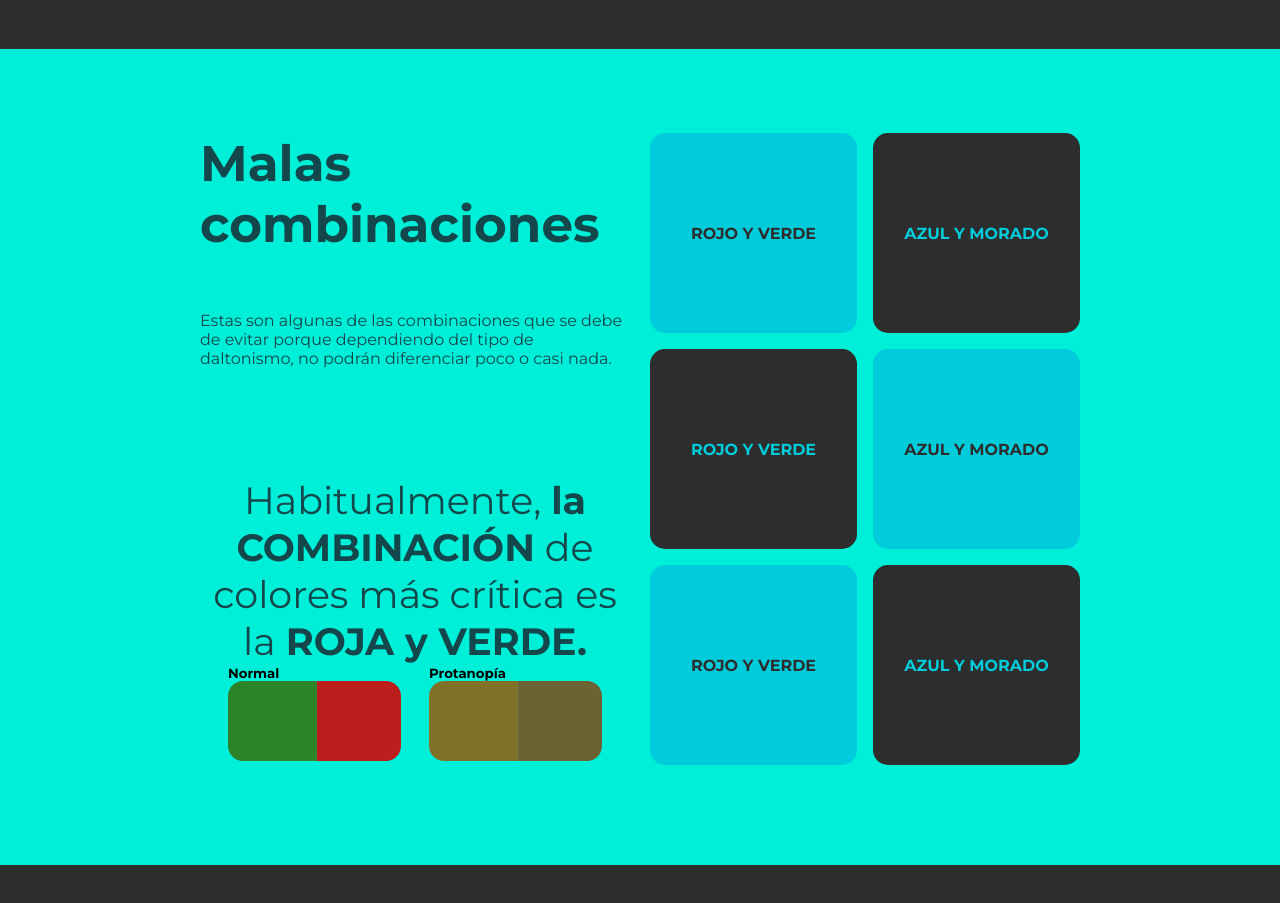
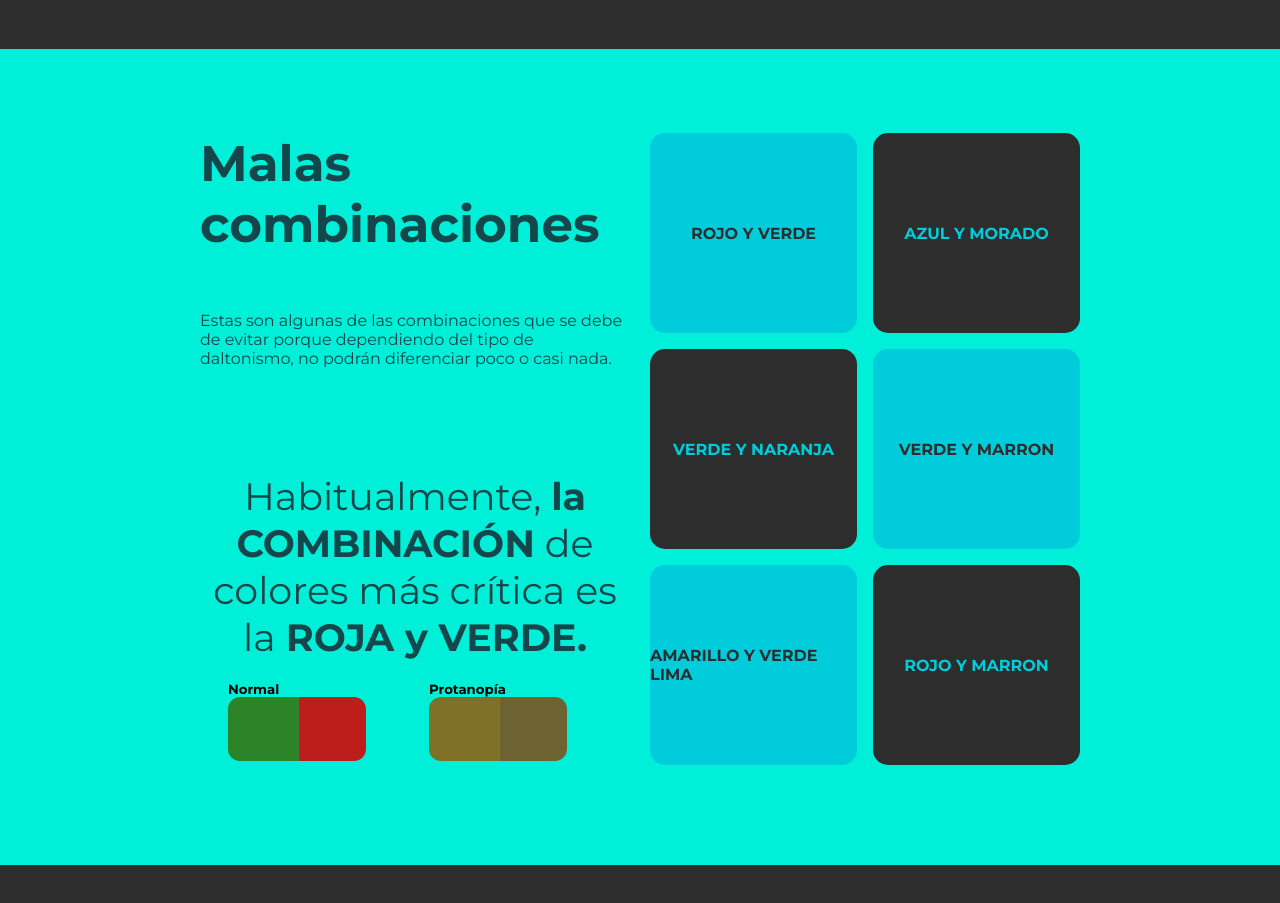
Before and after one commit to Benjamin-zalles/ViColor, a React (Vite) app: page /color in a window 1280 px wide. Shown: the part 1060-1963 px from the top of the page. Built offline with nearby package versions, Linux system fonts and the light colour scheme.

Commit message:
hover cards malas combinaciones

```diff
--- a/src/pages/ColorWeb.jsx
+++ b/src/pages/ColorWeb.jsx
@@ -160,7 +160,7 @@ export default function ColorWeb() {
               poco o casi nada.
             </p>
           </div>
-          <div>
+          <div className="content__roja-verde">
             <h3>
               Habitualmente, <span>la COMBINACIÓN</span> de colores más crítica
               es la <span>ROJA y VERDE.</span>
@@ -168,11 +168,19 @@ export default function ColorWeb() {
             <div className="normal-protanopia">
               <div>
                 <h5>Normal</h5>
-                <img src={modoNormal} alt="modo normal" />
+                <img src={modoNormal} alt="modo normal"
+                  style={{
+                    width: '80%'
+                  }}
+                />
               </div>
               <div>
                 <h5>Protanopía</h5>
-                <img src={modoProta} alt="modo protanopía" />
+                <img src={modoProta} alt="modo protanopía"
+                  style={{
+                    width: '80%',
+                  }}
+                />
               </div>
             </div>
           </div>
@@ -180,25 +188,25 @@ export default function ColorWeb() {
         {/* cards */}
         <div className="colorweb-content-three-cards">
           <div className="cards-column">
-            <div className="card-background-turquoise">
+            <div className="card-background-turquoise card__uno">
               <h2>ROJO Y VERDE</h2>
             </div>
-            <div className="card-background-dark">
-              <h2>ROJO Y VERDE</h2>
+            <div className="card-background-dark card__dos">
+              <h2>VERDE Y NARANJA</h2>
             </div>
-            <div className="card-background-turquoise">
-              <h2>ROJO Y VERDE</h2>
+            <div className="card-background-turquoise card__tres">
+              <h2>AMARILLO Y VERDE LIMA</h2>
             </div>
           </div>
           <div className="cards-column">
-            <div className="card-background-dark">
+            <div className="card-background-dark card__cuatro">
               <h2>AZUL Y MORADO</h2>
             </div>
-            <div className="card-background-turquoise">
-              <h2>AZUL Y MORADO</h2>
+            <div className="card-background-turquoise card__cinco">
+              <h2>VERDE Y MARRON</h2>
             </div>
-            <div className="card-background-dark">
-              <h2>AZUL Y MORADO</h2>
+            <div className="card-background-dark card__seis">
+              <h2>ROJO Y MARRON</h2>
             </div>
           </div>
         </div>
--- a/src/style-pages/colorweb.css
+++ b/src/style-pages/colorweb.css
@@ -223,6 +223,7 @@
   display: flex;
   flex-direction: column;
   justify-content: space-between;
+  gap: 20px;
 }
 .colorweb-content-three-text h2 {
   color: var(--c-darkCyan);
@@ -245,6 +246,12 @@
 .colorweb-content-three-text h3 span {
   color: var(--c-darkCyan);
   font-weight: var(--w-bold);
+}
+
+.content__roja-verde{
+  display: flex;
+  flex-direction: column;
+  gap: 1.25em;
 }
 
 .normal-protanopia {
@@ -276,6 +283,37 @@
   align-items: center;
   border-radius: 15px;
 }
+
+.card__uno:hover {
+  background: red;
+  color: green;
+}
+
+.card__dos:hover {
+  background: #00cf15;
+  color: #d4681c;
+}
+
+.card__tres:hover{
+  background: #e9f018;
+  color: #a0f000;
+}
+
+.card__cuatro:hover{
+  background: #0431c7;
+  color: #8818de;
+}
+
+.card__cinco:hover{
+  background: #8f5004;
+  color: #00cf15;
+}
+
+.card__seis:hover {
+  background: #cf0e2e;
+  color: #944903;
+}
+
 .card-background-dark {
   height: 12.5em;
   width: 100%;
```
